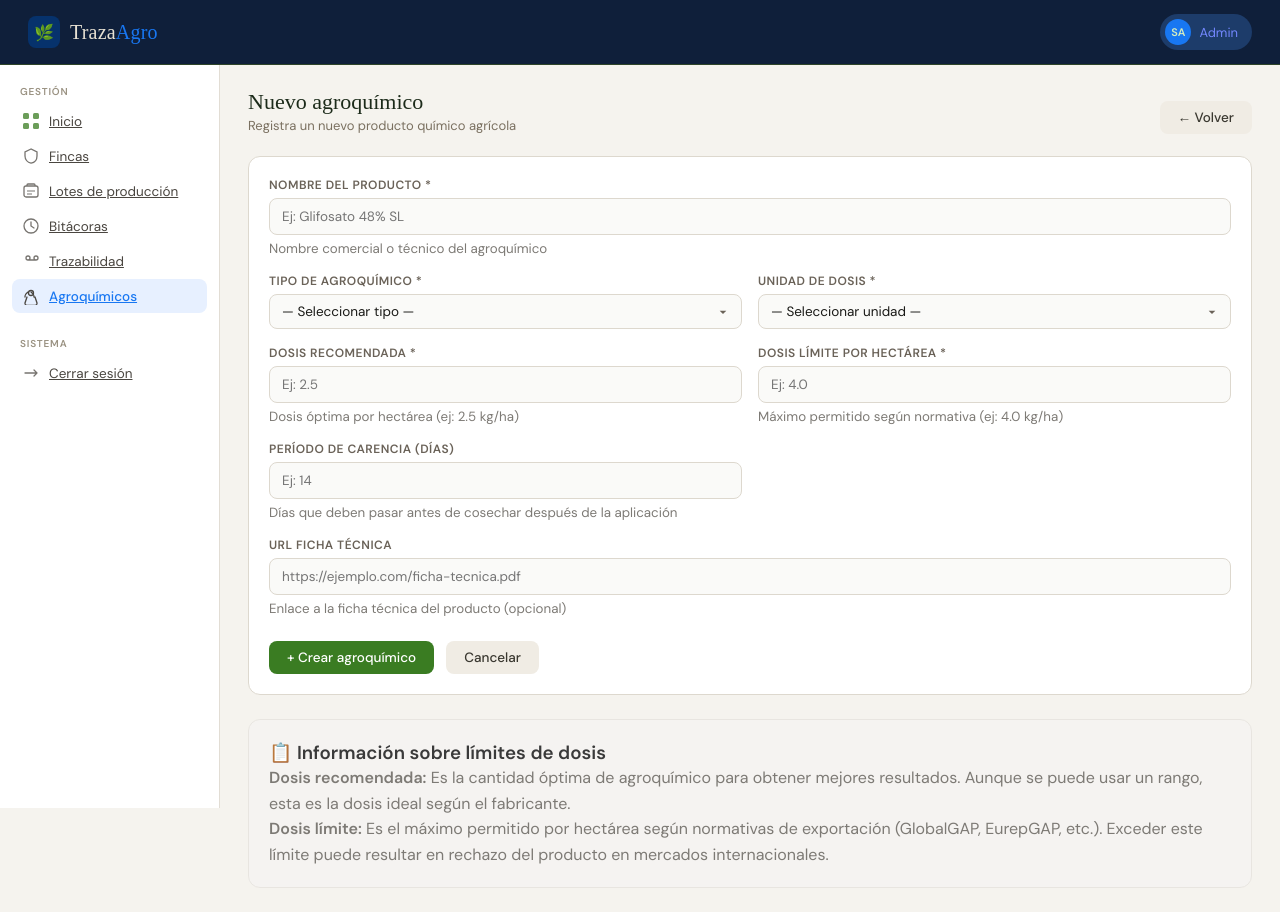
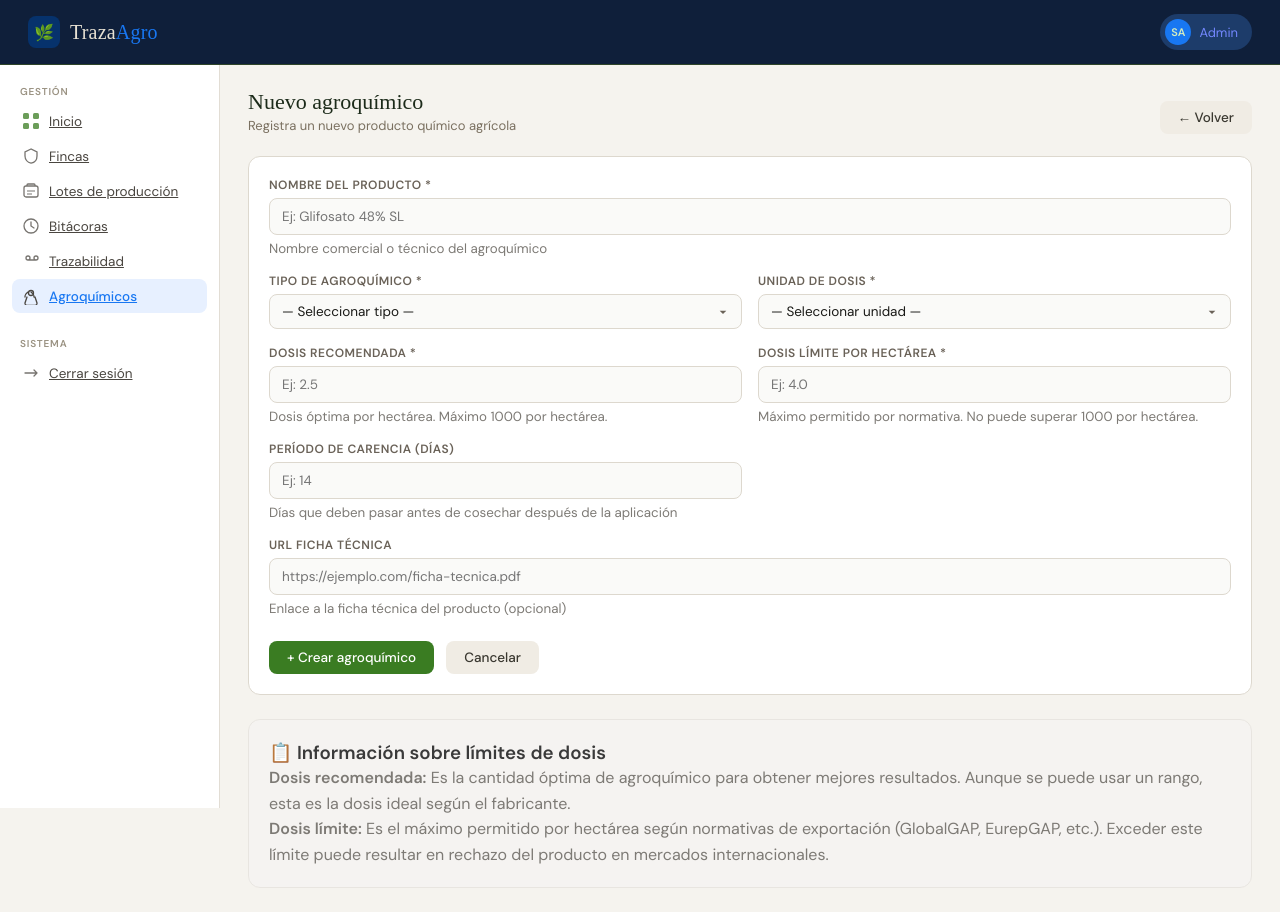
Before and after one commit to JuanPinto-byte/Proyecto-trazabilidad-de-productos-agricolas-de-exportaci-n, a Flask app: page /agroquimicos/crear in a window 1280 px wide. Run offline with Flask 3, Linux system fonts and the light colour scheme; the visitor is signed in with stand-in values (Sample User, id 1); some libraries are stand-ins or nearby versions; some web fonts are replaced.

Commit message:
Agroquimicos corregido

```diff
--- a/app/routes/agroquimicos.py
+++ b/app/routes/agroquimicos.py
@@ -12,6 +12,7 @@ agroquimicos_bp = Blueprint("agroquimicos", __name__)
 
 TIPOS_AGROQUIMICOS = ["FERTILIZANTE", "PESTICIDA", "FUNGICIDA", "HERBICIDA", "INSECTICIDA", "ACARICIDA", "NEMATICIDA", "OTRO"]
 UNIDADES_DOSIS = ["kg/ha", "L/ha", "ml/ha", "g/ha", "dosis/ha"]
+MAX_DOSIS_HECTAREA = Decimal("1000.00")
 
 
 def login_required(f):
@@ -30,6 +31,7 @@ def _parse_decimal(
     field_label: str,
     required: bool = False,
     min_value: Decimal | None = None,
+    max_value: Decimal | None = None,
 ):
     raw = (value or "").strip()
     if not raw:
@@ -48,6 +50,11 @@ def _parse_decimal(
     if min_value is not None and parsed < min_value:
         flash(f"{field_label} no puede ser menor que {min_value}.", "error")
         return None, False
+
+    if max_value is not None and parsed > max_value:
+        flash(f"{field_label} no puede ser mayor que {max_value}.", "error")
+        return None, False
+
     return parsed, True
 
 
@@ -75,12 +82,14 @@ def crear():
             request.form.get("dosis_recomendada"),
             field_label="Dosis recomendada",
             min_value=Decimal("0.01"),
+            max_value=MAX_DOSIS_HECTAREA,
         )
 
         dosis_limite_hectarea, ok_dosis_lim = _parse_decimal(
             request.form.get("dosis_limite_hectarea"),
             field_label="Dosis límite por hectárea",
             min_value=Decimal("0.01"),
+            max_value=MAX_DOSIS_HECTAREA,
         )
 
         periodo_carencia = request.form.get("periodo_carencia_dias", type=int) or 0
@@ -144,12 +153,14 @@ def editar(id):
             request.form.get("dosis_recomendada"),
             field_label="Dosis recomendada",
             min_value=Decimal("0.01"),
+            max_value=MAX_DOSIS_HECTAREA,
         )
 
         dosis_limite_hectarea, ok_dosis_lim = _parse_decimal(
             request.form.get("dosis_limite_hectarea"),
             field_label="Dosis límite por hectárea",
             min_value=Decimal("0.01"),
+            max_value=MAX_DOSIS_HECTAREA,
         )
 
         periodo_carencia = request.form.get("periodo_carencia_dias", type=int) or 0
--- a/app/templates/agroquimicos/form.html
+++ b/app/templates/agroquimicos/form.html
@@ -148,19 +148,19 @@
             <!-- Dosis Recomendada -->
             <div class="form-group">
               <label class="form-label">Dosis recomendada *</label>
-              <input type="text" name="dosis_recomendada" class="form-input"
+              <input type="number" name="dosis_recomendada" class="form-input"
                      value="{{ agroquimico.dosis_recomendada if agroquimico else '' }}"
-                     placeholder="Ej: 2.5" required pattern="^\d+([.,]\d+)?$">
-              <small style="color:#7d7a75;">Dosis óptima por hectárea (ej: 2.5 kg/ha)</small>
+                     placeholder="Ej: 2.5" required min="0.01" max="1000" step="0.01">
+              <small style="color:#7d7a75;">Dosis óptima por hectárea. Máximo 1000 por hectárea.</small>
             </div>
 
             <!-- Dosis Límite -->
             <div class="form-group">
               <label class="form-label">Dosis límite por hectárea *</label>
-              <input type="text" name="dosis_limite_hectarea" class="form-input"
+              <input type="number" name="dosis_limite_hectarea" class="form-input"
                      value="{{ agroquimico.dosis_limite_hectarea if agroquimico else '' }}"
-                     placeholder="Ej: 4.0" required pattern="^\d+([.,]\d+)?$">
-              <small style="color:#7d7a75;">Máximo permitido según normativa (ej: 4.0 kg/ha)</small>
+                     placeholder="Ej: 4.0" required min="0.01" max="1000" step="0.01">
+              <small style="color:#7d7a75;">Máximo permitido por normativa. No puede superar 1000 por hectárea.</small>
             </div>
 
             <!-- Período de Carencia -->
```
Also changed, not shown: 1 other file.
